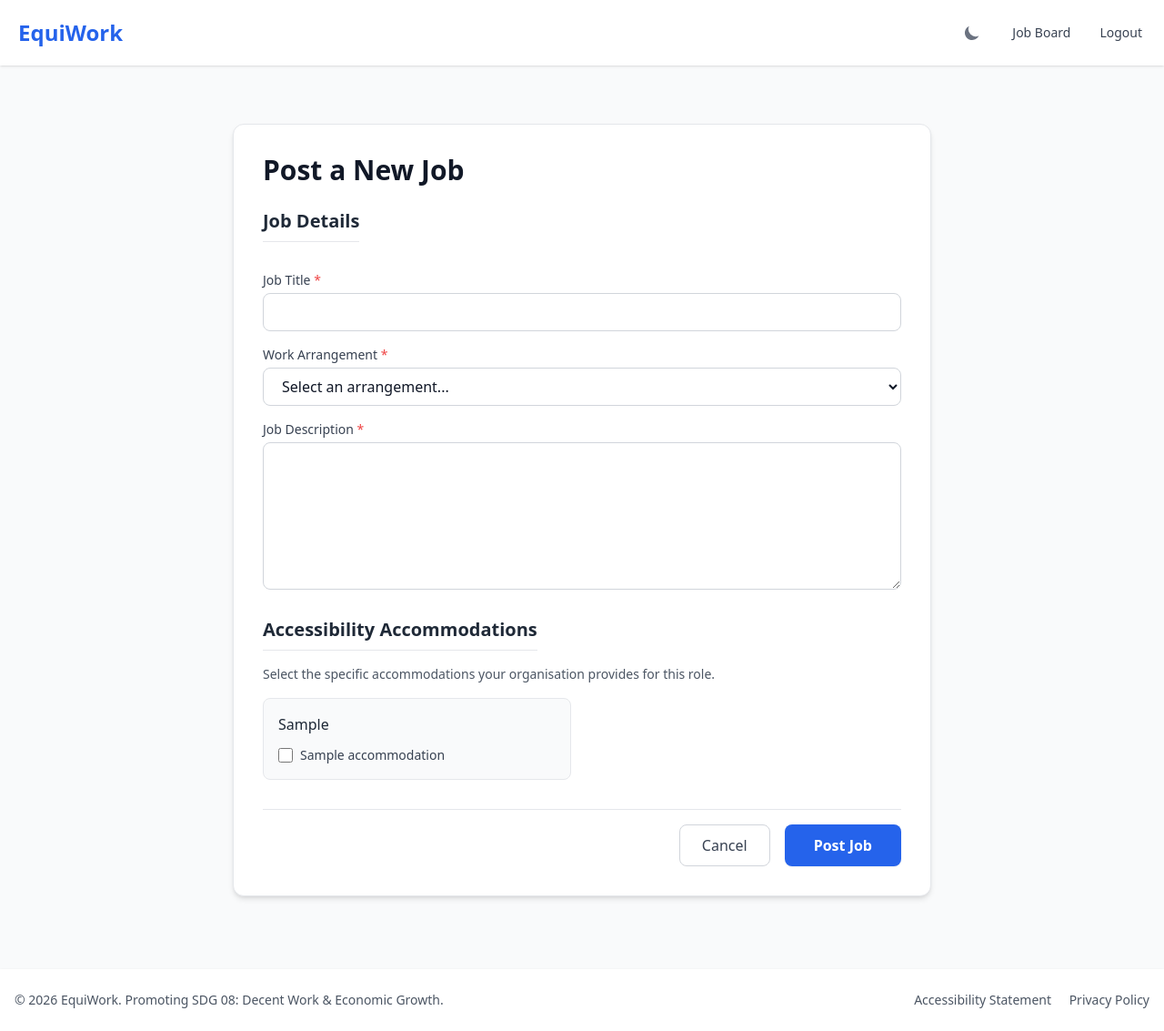
After one commit to Vais1/equiwork, a PHP site: page /equiwork/post_job.php in a window 1280 px wide. The commit adds this page. Shown: the whole page at 91% size. Run offline with PHP 8.4, Linux system fonts and the light colour scheme; the visitor is signed in with stand-in values (Sample User, id 1); tables that the repository leaves empty hold one stand-in row (values such as "Sample post"); some libraries are stand-ins or nearby versions.

Commit message:
Refactor session management and include centralized config file across multiple scripts

```diff
--- /dev/null
+++ b/includes/config.php
@@ -0,0 +1,16 @@
+<?php
+// includes/config.php
+// Centralized configuration file for EquiWork environment constants and init
+
+if (session_status() === PHP_SESSION_NONE) {
+    session_start();
+}
+
+if (!defined('BASE_URL')) {
+    define('BASE_URL', '/equiwork/');
+}
+
+// Development mode - Error reporting
+ini_set('display_errors', 1);
+ini_set('display_startup_errors', 1);
+error_reporting(E_ALL);
--- a/includes/db.php
+++ b/includes/db.php
@@ -1,6 +1,8 @@
 <?php
 // includes/db.php
 // EquiWork Database Connection using MySQLi with Prepared Statements support
+
+require_once __DIR__ . '/config.php';
 
 $host = '127.0.0.1';
 $db   = 'equiwork_db';
--- a/includes/header.php
+++ b/includes/header.php
@@ -1,8 +1,6 @@
 <?php
 // Start session strictly before any HTML output, as per security standards
-if (session_status() === PHP_SESSION_NONE) {
-    session_start();
-}
+require_once __DIR__ . '/config.php';
 require_once __DIR__ . '/flash.php';
 ?>
 <!DOCTYPE html>
--- a/index.php
+++ b/index.php
@@ -1,7 +1,7 @@
 <?php
 // Project: EquiWork
 // Module: Landing Page
-session_start();
+require_once 'includes/config.php';
 require_once 'includes/db.php';
 require_once 'includes/header.php';
 ?>
--- a/login.php
+++ b/login.php
@@ -1,5 +1,5 @@
 <?php
-session_start();
+require_once 'includes/config.php';
 
 // Redirect if already logged in
 if (isset($_SESSION['user_id'])) {
--- /dev/null
+++ b/post_job.php
@@ -0,0 +1,169 @@
+<?php
+// post_job.php
+require_once 'includes/config.php';
+require_once 'includes/db.php';
+require_once 'includes/auth_check.php';
+require_once 'includes/flash.php';
+
+// Strict session check for Employer role
+if (!isset($_SESSION['user_id']) || $_SESSION['role'] !== 'Employer') {
+    set_flash_message('error', 'Unauthorised access. Only employers can post jobs.');
+    header('Location: ' . BASE_URL . 'login.php');
+    exit;
+}
+
+// Fetch all available accommodations grouped by category
+$accQuery = "SELECT * FROM accommodations ORDER BY category, name";
+$accResult = $conn->query($accQuery);
+$accommodations = [];
+if ($accResult && $accResult->num_rows > 0) {
+    while ($row = $accResult->fetch_assoc()) {
+        $accommodations[$row['category']][] = $row;
+    }
+}
+
+require_once 'includes/header.php';
+?>
+
+<div class="max-w-3xl mx-auto bg-white dark:bg-gray-800 rounded-xl shadow-md border border-gray-200 dark:border-gray-700 p-8 mt-8 mb-12">
+    <h1 class="text-3xl font-bold text-gray-900 dark:text-white mb-6">Post a New Job</h1>
+
+    <form action="<?php echo BASE_URL; ?>actions/process_post_job.php" method="POST" id="postJobForm" novalidate>
+        <fieldset class="mb-6 space-y-4">
+            <legend class="text-xl font-semibold text-gray-800 dark:text-gray-200 mb-4 border-b pb-2">Job Details</legend>
+
+            <div>
+                <label for="title" class="block text-sm font-medium text-gray-700 dark:text-gray-300 mb-1">Job Title <span class="text-red-500">*</span></label>
+                <input type="text" id="title" name="title" required
+                       class="w-full px-4 py-2 rounded-lg border border-gray-300 dark:border-gray-600 bg-white dark:bg-gray-700 text-gray-900 dark:text-white focus:ring-4 focus:ring-blue-300 dark:focus:ring-blue-800 transition-colors"
+                       aria-describedby="titleError">
+                <p id="titleError" class="mt-1 text-sm text-red-600 dark:text-red-400 hidden" aria-live="polite">Please enter a job title.</p>
+            </div>
+
+            <div>
+                <label for="location_type" class="block text-sm font-medium text-gray-700 dark:text-gray-300 mb-1">Work Arrangement <span class="text-red-500">*</span></label>
+                <select id="location_type" name="location_type" required
+                        class="w-full px-4 py-2 rounded-lg border border-gray-300 dark:border-gray-600 bg-white dark:bg-gray-700 text-gray-900 dark:text-white focus:ring-4 focus:ring-blue-300 dark:focus:ring-blue-800 transition-colors"
+                        aria-describedby="locationError">
+                    <option value="">Select an arrangement...</option>
+                    <option value="Remote">Remote</option>
+                    <option value="Hybrid">Hybrid</option>
+                    <option value="On-site">On-site</option>
+                </select>
+                <p id="locationError" class="mt-1 text-sm text-red-600 dark:text-red-400 hidden" aria-live="polite">Please select a work arrangement.</p>
+            </div>
+
+            <div>
+                <label for="description" class="block text-sm font-medium text-gray-700 dark:text-gray-300 mb-1">Job Description <span class="text-red-500">*</span></label>
+                <textarea id="description" name="description" rows="6" required
+                          class="w-full px-4 py-2 rounded-lg border border-gray-300 dark:border-gray-600 bg-white dark:bg-gray-700 text-gray-900 dark:text-white focus:ring-4 focus:ring-blue-300 dark:focus:ring-blue-800 transition-colors"
+                          aria-describedby="descriptionError"></textarea>
+                <p id="descriptionError" class="mt-1 text-sm text-red-600 dark:text-red-400 hidden" aria-live="polite">Please provide a detailed job description.</p>
+            </div>
+        </fieldset>
+
+        <fieldset class="mb-8">
+            <legend class="text-xl font-semibold text-gray-800 dark:text-gray-200 mb-4 border-b pb-2">Accessibility Accommodations</legend>
+            <p class="text-sm text-gray-600 dark:text-gray-400 mb-4">Select the specific accommodations your organisation provides for this role.</p>
+
+            <?php if (!empty($accommodations)): ?>
+                <div class="grid grid-cols-1 md:grid-cols-2 gap-6">
+                <?php foreach ($accommodations as $category => $items): ?>
+                    <div class="bg-gray-50 dark:bg-gray-800 p-4 rounded-lg border border-gray-200 dark:border-gray-700">
+                        <h3 class="font-medium text-gray-800 dark:text-gray-200 mb-3"><?php echo htmlspecialchars($category, ENT_QUOTES, 'UTF-8'); ?></h3>
+                        <div class="space-y-2">
+                        <?php foreach ($items as $item): ?>
+                            <div class="flex items-start">
+                                <div class="flex items-center h-5">
+                                    <input type="checkbox" id="acc_<?php echo (int)$item['accommodation_id']; ?>"
+                                           name="accommodations[]" value="<?php echo (int)$item['accommodation_id']; ?>"
+                                           class="w-4 h-4 text-blue-600 bg-gray-100 border-gray-300 rounded focus:ring-blue-500 dark:focus:ring-blue-600 dark:ring-offset-gray-800 focus:ring-2 dark:bg-gray-700 dark:border-gray-600">
+                                </div>
+                                <label for="acc_<?php echo (int)$item['accommodation_id']; ?>" class="ml-2 text-sm text-gray-700 dark:text-gray-300">
+                                    <?php echo htmlspecialchars($item['name'], ENT_QUOTES, 'UTF-8'); ?>
+                                </label>
+                            </div>
+                        <?php endforeach; ?>
+                        </div>
+                    </div>
+                <?php endforeach; ?>
+                </div>
+            <?php else: ?>
+                <p class="text-gray-500 italic">No accommodations configured in the system yet.</p>
+            <?php endif; ?>
+        </fieldset>
+
+        <div class="flex justify-end gap-4 mt-8 pt-4 border-t border-gray-200 dark:border-gray-700">
+            <a href="<?php echo BASE_URL; ?>jobs.php" class="px-6 py-2.5 rounded-lg border border-gray-300 dark:border-gray-600 text-gray-700 dark:text-gray-300 bg-white dark:bg-gray-800 hover:bg-gray-50 dark:hover:bg-gray-700 transition-colors font-medium">
+                Cancel
+            </a>
+            <button type="submit"
+                    class="bg-blue-600 hover:bg-blue-700 focus:ring-4 focus:ring-blue-300 dark:focus:ring-blue-800 text-white font-semibold px-8 py-2.5 rounded-lg transition-colors shadow-sm">
+                Post Job
+            </button>
+        </div>
+    </form>
+</div>
+
+<!-- Client-side validation logic -->
+<script>
+document.addEventListener('DOMContentLoaded', () => {
+    const form = document.getElementById('postJobForm');
+
+    // Elements
+    const title = document.getElementById('title');
+    const locationType = document.getElementById('location_type');
+    const description = document.getElementById('description');
+
+    // Errors
+    const titleError = document.getElementById('titleError');
+    const locationError = document.getElementById('locationError');
+    const descriptionError = document.getElementById('descriptionError');
+
+    const validateField = (input, errorElement, condition) => {
+        if (condition) {
+            input.setAttribute('aria-invalid', 'true');
+            input.classList.add('border-red-500', 'focus:border-red-500', 'focus:ring-red-300');
+            errorElement.classList.remove('hidden');
+            return false;
+        } else {
+            input.setAttribute('aria-invalid', 'false');
+            input.classList.remove('border-red-500', 'focus:border-red-500', 'focus:ring-red-300');
+            errorElement.classList.add('hidden');
+            return true;
+        }
+    };
+
+    form.addEventListener('submit', (e) => {
+        let isValid = true;
+
+        // Validate individual fields
+        const isTitleValid = validateField(title, titleError, title.value.trim() === '');
+        const isLocationValid = validateField(locationType, locationError, locationType.value === '');
+        const isDescValid = validateField(description, descriptionError, description.value.trim() === '');
+
+        isValid = isTitleValid && isLocationValid && isDescValid;
+
+        if (!isValid) {
+            e.preventDefault();
+
+            // Set focus to first invalid element
+            if (!isTitleValid) title.focus();
+            else if (!isLocationValid) locationType.focus();
+            else if (!isDescValid) description.focus();
+        }
+    });
+
+    // Real-time clearing of errors
+    [title, locationType, description].forEach(input => {
+        input.addEventListener('input', () => {
+            const errorElement = document.getElementById(input.id + 'Error');
+            if (input.value.trim() !== '') {
+                validateField(input, errorElement, false);
+            }
+        });
+    });
+});
+</script>
+
+<?php require_once 'includes/footer.php'; ?>
--- a/register.php
+++ b/register.php
@@ -1,5 +1,6 @@
 <?php
-session_start();
+require_once 'includes/config.php';
+
 if (isset($_SESSION['user_id'])) {
     header('Location: ' . BASE_URL . 'index.php'); // or redirect based on role
     exit;
```
Also changed, not shown: actions/process_application.php (+4 -7 lines), actions/process_login.php (+3 -7 lines), actions/process_post_job.php (added, +91 -0 lines), actions/process_profile.php (+2 -5 lines), actions/process_register.php (+2 -5 lines), jobs.php (+3 -6 lines).
